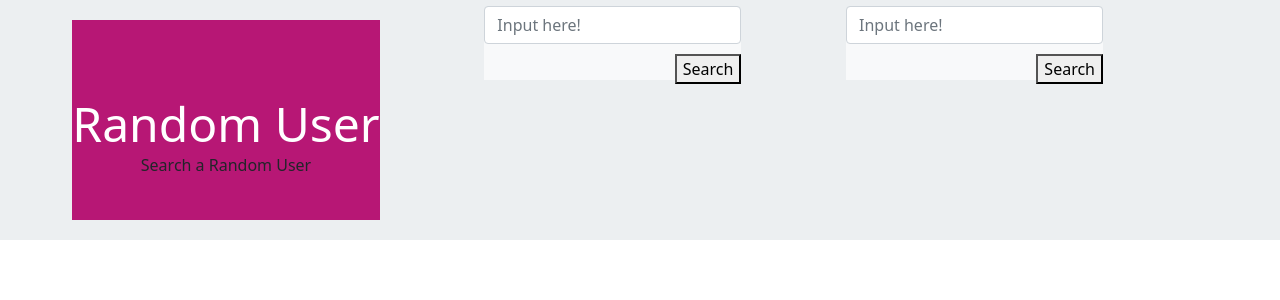
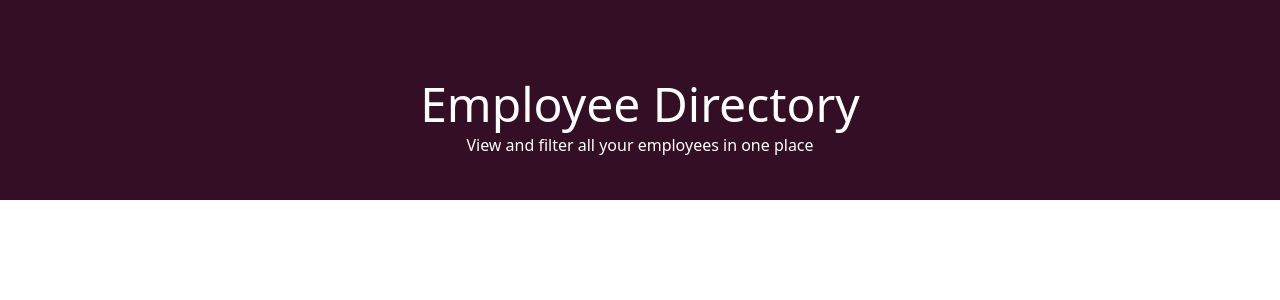
Before and after one commit to K-league/employee-directory, a React (Create React App) app: page / in a window 1280 px wide. Shown: the top 300 px of the page. Built offline with nearby package versions, Linux system fonts and the light colour scheme.

Commit message:
starting refactor from header

```diff
--- a/src/App.js
+++ b/src/App.js
@@ -7,11 +7,12 @@ import Wrapper from './components/Wrapper';
 function App() {
   return (
     <div className="App">
-      <Wrapper>
+      {/* <Wrapper>
       <Header/>
       <Nav/>
       <Main/>
-      </Wrapper>
+      </Wrapper> */}
+      <Header/>
     </div>
   );
 }
--- a/src/components/Header.js
+++ b/src/components/Header.js
@@ -5,10 +5,10 @@ import "./styles/Header.css";
 class Header extends Component{
     render(){
         return (
-            <div className="header">
-            <h1>Random User</h1>
-            <p>Search a Random User</p>
-            </div>
+            <header className="header">
+            <h1>Employee Directory</h1>
+            <p>View and filter all your employees in one place</p>
+            </header>
         );
     }
 };
--- a/src/components/styles/Header.css
+++ b/src/components/styles/Header.css
@@ -1,5 +1,5 @@
 .header {
-    background: #b71775;
+    background: #340e24;
     height: 200px;
   }
 
@@ -10,3 +10,7 @@
     color: white;
     font-size: 3rem;
   }
+
+  .header p {
+    color: white;
+  }
```
